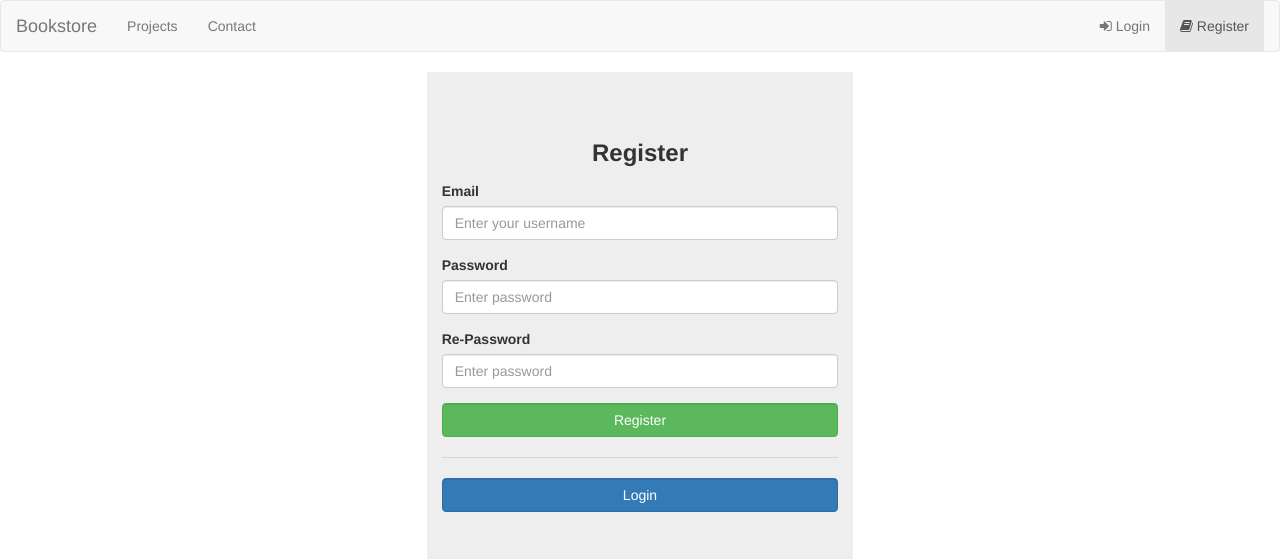
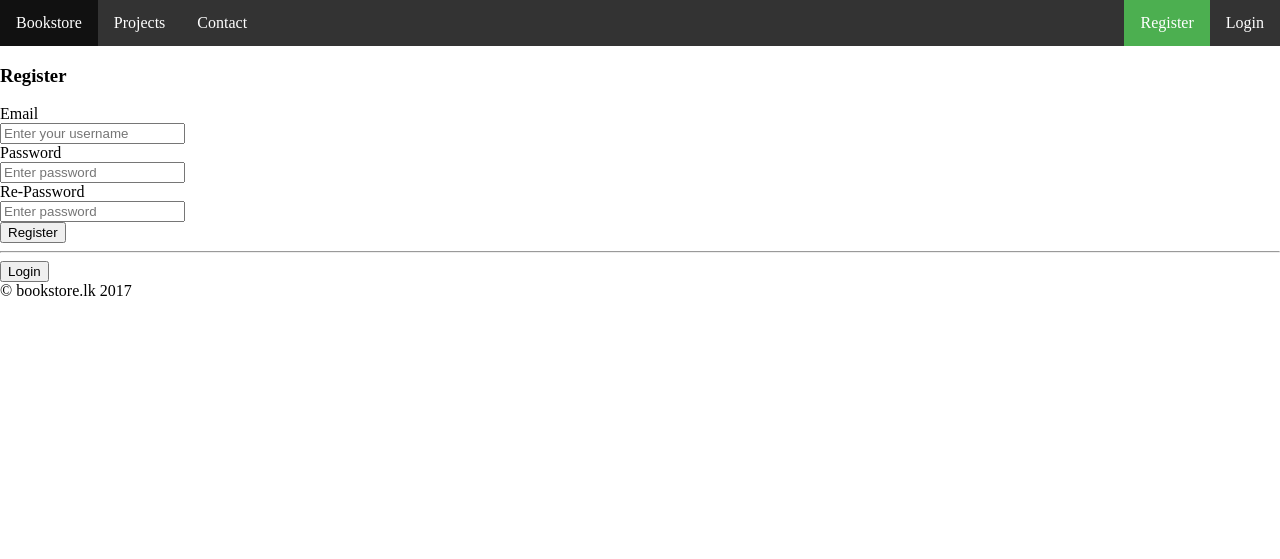
Before and after one commit to lahirurangitha/bookstore, a PHP site: page /register.php in a window 1280 px wide. Shown: the top 559 px of the page. Run offline with PHP 8.4, Linux system fonts and the light colour scheme.

Commit message:
removing boostrap from nav

```diff
--- a/includes/header.php
+++ b/includes/header.php
@@ -9,10 +9,10 @@
     <title>Bookstore</title>
 
     <!-- Bootstrap Core CSS -->
-    <link href="styles/css/bootstrap.min.css" rel="stylesheet">
+<!--    <link href="styles/css/bootstrap.min.css" rel="stylesheet">-->
 
     <!-- Custom Fonts -->
-    <link href="styles/css/font-awesome.min.css" rel="stylesheet" type="text/css">
+<!--    <link href="styles/css/font-awesome.min.css" rel="stylesheet" type="text/css">-->
 
     <link href="styles/css/custom.css" rel="stylesheet" type="text/css">
 
--- a/includes/navigation.php
+++ b/includes/navigation.php
@@ -1,16 +1,49 @@
 <!-- Navigation -->
-<nav class="navbar navbar-default">
-    <div class="container-fluid">
-        <div class="navbar-header">
-            <button type="button" class="navbar-toggle" data-toggle="collapse" data-target="#myNavbar">
-                <span class="icon-bar"></span>
-                <span class="icon-bar"></span>
-                <span class="icon-bar"></span>
-            </button>
-            <a class="navbar-brand" href="index.php">Bookstore</a>
-        </div>
-        <div class="collapse navbar-collapse">
-            <ul class="nav navbar-nav">
+<!--<nav class="navbar navbar-default">-->
+<!--    <div class="container-fluid">-->
+<!--        <div class="navbar-header">-->
+<!--            <button type="button" class="navbar-toggle" data-toggle="collapse" data-target="#myNavbar">-->
+<!--                <span class="icon-bar"></span>-->
+<!--                <span class="icon-bar"></span>-->
+<!--                <span class="icon-bar"></span>-->
+<!--            </button>-->
+<!--            <a class="navbar-brand" href="index.php">Bookstore</a>-->
+<!--        </div>-->
+<!--        <div class="collapse navbar-collapse">-->
+<!--            <ul class="nav navbar-nav">-->
+<!--                --><?php
+//                if($user->isLoggedIn()){
+//                    $user->isAdmin()?$dashboard = 'admin_dashboard.php':$dashboard = 'user_dashboard.php';
+//                    ?>
+<!--                    <li class="--><?php //echo (basename($_SERVER['PHP_SELF']) == $dashboard ? 'active' : '');?><!--"><a href="--><?php //echo $dashboard?><!--">Dashboard</a></li>-->
+<!--                    --><?php
+//                }
+//                ?>
+<!--                <li><a href="#">Projects</a></li>-->
+<!--                <li><a href="#">Contact</a></li>-->
+<!--            </ul>-->
+<!--            <ul class="nav navbar-nav navbar-right">-->
+<!--                --><?php
+//                if(!$user->isLoggedIn()){
+//                    ?>
+<!--                    <li class="--><?php //echo (basename($_SERVER['PHP_SELF']) == 'login.php' ? 'active' : '');?><!--"><a href="login.php"><span class="fa fa-sign-in"></span> Login</a></li>-->
+<!--                    <li class="--><?php //echo (basename($_SERVER['PHP_SELF']) == 'register.php' ? 'active' : '');?><!--"><a href="register.php"><span class="fa fa-book"></span> Register</a></li>-->
+<!--                    --><?php
+//                }else{
+//                    ?>
+<!--                    <li><a href="logout.php"><span class="fa fa-sign-out"></span> logout</a></li>-->
+<!--                --><?php
+//                }
+//                ?>
+<!---->
+<!--            </ul>-->
+<!--        </div>-->
+<!--    </div>-->
+<!--</nav>-->
+
+<nav>
+    <ul class="topnav">
+        <li><a href="index.php">Bookstore</a></li>
         <?php
         if($user->isLoggedIn()){
             $user->isAdmin()?$dashboard = 'admin_dashboard.php':$dashboard = 'user_dashboard.php';
@@ -21,22 +54,18 @@
         ?>
         <li><a href="#">Projects</a></li>
         <li><a href="#">Contact</a></li>
-            </ul>
-            <ul class="nav navbar-nav navbar-right">
         <?php
         if(!$user->isLoggedIn()){
             ?>
-                    <li class="<?php echo (basename($_SERVER['PHP_SELF']) == 'login.php' ? 'active' : '');?>"><a href="login.php"><span class="fa fa-sign-in"></span> Login</a></li>
-                    <li class="<?php echo (basename($_SERVER['PHP_SELF']) == 'register.php' ? 'active' : '');?>"><a href="register.php"><span class="fa fa-book"></span> Register</a></li>
+            <li class="<?php echo (basename($_SERVER['PHP_SELF']) == 'login.php' ? 'active right' : 'right');?>"><a href="login.php"><span class="fa fa-sign-in"></span> Login</a></li>
+            <li class="<?php echo (basename($_SERVER['PHP_SELF']) == 'register.php' ? 'active right' : 'right');?>"><a href="register.php"><span class="fa fa-book"></span> Register</a></li>
             <?php
         }else{
             ?>
-                    <li><a href="logout.php"><span class="fa fa-sign-out"></span> logout</a></li>
+            <li class="right"><a href="logout.php"><span class="fa fa-sign-out"></span> logout</a></li>
             <?php
         }
         ?>
 
     </ul>
-        </div>
-    </div>
 </nav>
--- a/styles/css/custom.css
+++ b/styles/css/custom.css
@@ -2,3 +2,38 @@
     width: 150px;
     height: 150px;
 }
+
+.active {
+    background-color: #4CAF50;
+}
+
+body {margin: 0;}
+
+ul.topnav {
+    list-style-type: none;
+    margin: 0;
+    padding: 0;
+    overflow: hidden;
+    background-color: #333;
+}
+
+ul.topnav li {float: left;}
+
+ul.topnav li a {
+    display: block;
+    color: white;
+    text-align: center;
+    padding: 14px 16px;
+    text-decoration: none;
+}
+
+ul.topnav li a:hover:not(.active) {background-color: #111;}
+
+ul.topnav li a.active {background-color: #4CAF50;}
+
+ul.topnav li.right {float: right;}
+
+@media screen and (max-width: 600px){
+    ul.topnav li.right,
+    ul.topnav li {float: none;}
+}
```
Lines whose indentation alone changed are shown as unchanged.
